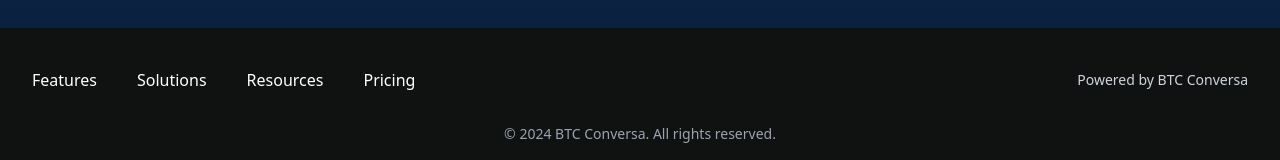
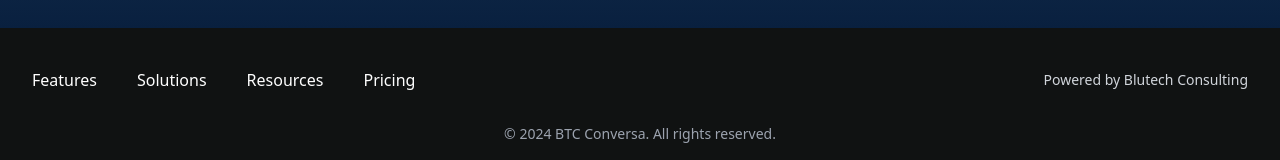
Before and after one commit to neutrino225/BTCConversa, a React (Vite) app: page / in a window 1280 px wide. Shown: the part 1636-1796 px from the top of the page. Built offline with nearby package versions, Linux system fonts and the light colour scheme.

Commit message:
updated footer

```diff
--- a/src/components/Footer.jsx
+++ b/src/components/Footer.jsx
@@ -32,7 +32,7 @@
 
 					{/* Powered by BTC Conversa */}
 					<div className="text-center text-sm">
-						<p className="text-gray-300">Powered by BTC Conversa</p>
+						<p className="text-gray-300">Powered by Blutech Consulting</p>
 					</div>
 				</div>
 
```
